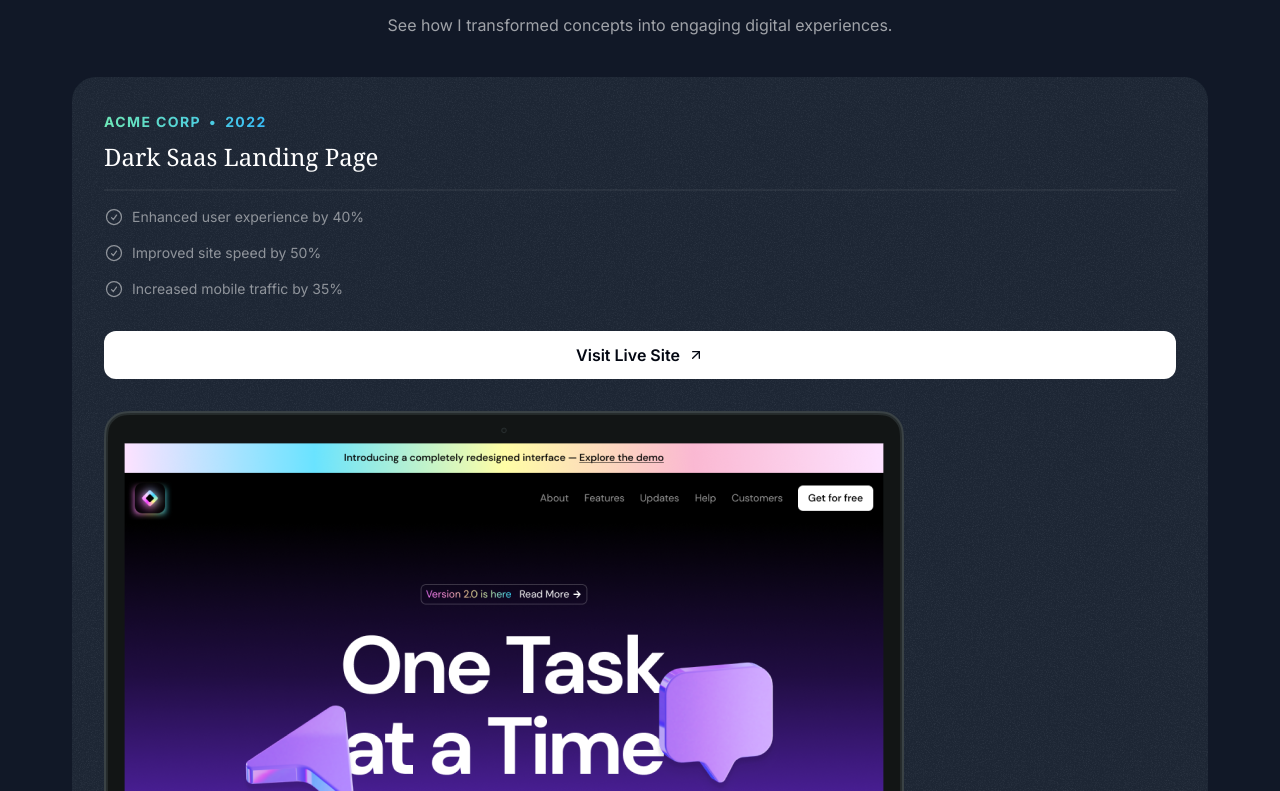
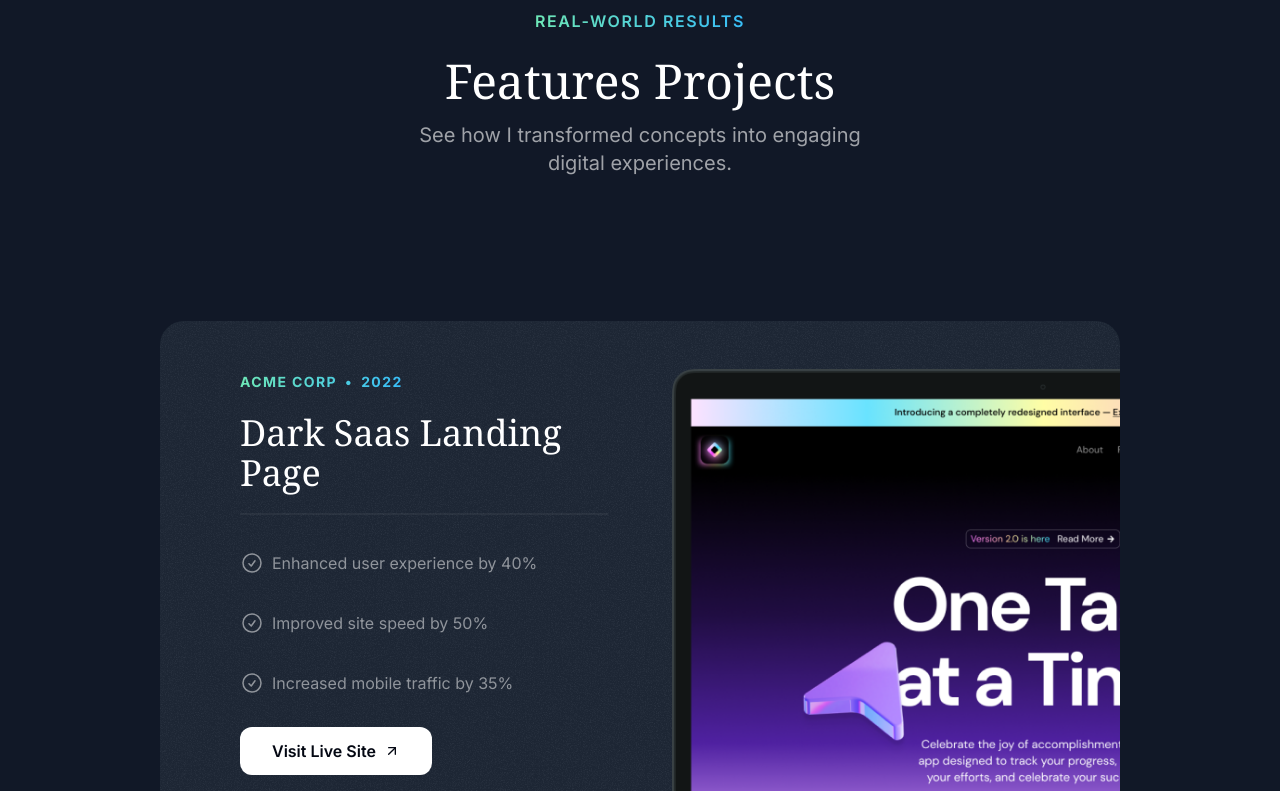
Before and after one commit to ozodbekw/animated-portfolio, a Next.js app: page / in a window 1280 px wide. Shown: the part 1009-1800 px from the top of the page. Built offline with nearby package versions, Linux system fonts and the light colour scheme; a web font is replaced by a local one.

Commit message:
feat: enhance Projects section with responsive design and improved styling

```diff
--- a/src/app/globals.css
+++ b/src/app/globals.css
@@ -10,3 +10,9 @@
     @apply absolute inset-0 border-2 top-1/2 left-1/2 -translate-x-1/2 -translate-y-1/2 border-emerald-300/5 shadow-[0_0_80px_inset] shadow-emerald-300/5 rounded-full -z-30;
   }
 }
+
+@layer utilities {
+  .container {
+    @apply lg:max-w-5xl;
+  }
+}
--- a/src/sections/Projects.tsx
+++ b/src/sections/Projects.tsx
@@ -48,22 +48,24 @@
 
 export const ProjectsSection = () => {
   return (
-    <section className="pb-16">
+    <section className="pb-16 md:py-24">
       <div className="container">
         <div className="flex justify-center">
           <p className="uppercase font-semibold tracking-widest bg-gradient-to-r from-emerald-300 to-sky-400 text-transparent bg-clip-text text-center">
             Real-world Results
           </p>
         </div>
-        <h2 className="font-serif text-3xl mt-6">Features Projects</h2>
-        <p className="text-center text-white/60 mt-4">
+        <h2 className="font-serif text-3xl mt-6 md:text-5xl text-center">
+          Features Projects
+        </h2>
+        <p className="text-center text-white/60 mt-4 md:text-lg max-w-md mx-auto lg:text-xl">
           See how I transformed concepts into engaging digital experiences.
         </p>
-        <div className="flex flex-col mt-10 gap-20">
+        <div className="flex flex-col mt-10 gap-20 md:mt-20">
           {portfolioProjects.map((project) => (
             <div
               key={project.title}
-              className="bg-gray-800 rounded-3xl relative after:content[''] after:absolute ater:inset-0 after:bg-red-500 z-0 after:z-10 overflow-hidden after:outline-2 after:outline after:-outline-offset-2 after:rounded-3xl after:outline-white/20 px-8 pt-8 after:pointer-events-none"
+              className="bg-gray-800 rounded-3xl relative after:content[''] after:absolute ater:inset-0 after:bg-red-500 z-0 after:z-10 overflow-hidden after:outline-2 after:outline after:-outline-offset-2 after:rounded-3xl after:outline-white/20 px-8 pt-8  md:pt-12 md:px- lg:mt-16 lg:px-20 after:pointer-events-none"
             >
               <div
                 className="absolute inset-0 -z-10 opacity-5"
@@ -71,33 +73,41 @@
                   backgroundImage: `url(${grainImage.src})`,
                 }}
               ></div>
+              <div className="lg:grid lg:grid-cols-2 lg:gap-16">
+                <div className="lg:pb-16">
                   <div className="bg-gradient-to-r from-emerald-300 to-sky-400 inline-flex gap-2 font-bold tracking-widest text-sm uppercase text-transparent bg-clip-text">
                     <span>{project.company}</span>
                     <span>&bull;</span>
                     <span>{project.year}</span>
                   </div>
 
-              <h3 className="font-serif text-2xl mt-2">{project.title}</h3>
-              <hr className="border-t-2 border-white/5 mt-4" />
+                  <h3 className="font-serif text-2xl mt-2 md:text-4xl md:mt-5">
+                    {project.title}
+                  </h3>
+                  <hr className="border-t-2 border-white/5 mt-4 md:mt-5" />
                   <ul className="flex flex-col gap-4 mt-4">
                     {project.results.map((result) => (
-                  <li className="flex gap-2 text-sm text-white/50">
-                    <CheckCrcleIcon className="size-5" />
+                      <li className="flex gap-2 text-sm md:text-base md:mt-5 text-white/50">
+                        <CheckCrcleIcon className="size-5 md:size-6" />
                         <span>{result.title}</span>
                       </li>
                     ))}
                   </ul>
                   <a href={project.link}>
-                <button className="bg-white text-gray-950 h-12 w-full rounded-xl font-semibold inline-flex justify-center items-center gap-2 mt-8">
+                    <button className="bg-white text-gray-950 h-12 w-full md:w-auto px-8 rounded-xl font-semibold inline-flex justify-center items-center gap-2 mt-8">
                       <span>Visit Live Site</span>
                       <ArrowUpRight className="size-4" />
                     </button>
                   </a>
+                </div>
+                <div className="relative">
                   <Image
-                className="mt-8 -mb-4"
+                    className="mt-8 -mb-4 md:-mb-0 lg:mt-0 lg:absolute lg:h-full lg:w-auto lg:max-w-none"
                     src={project.image}
                     alt={project.title + " image"}
                   />
+                </div>
+              </div>
             </div>
           ))}
         </div>
```
Lines whose indentation alone changed are shown as unchanged.
